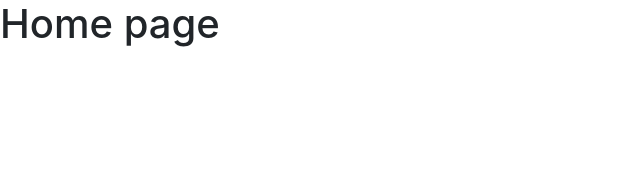
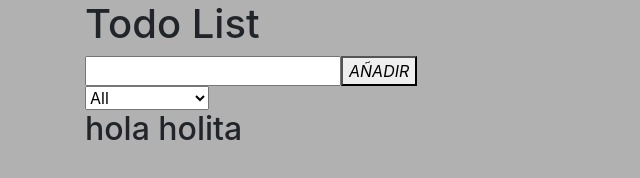
Before and after one commit to Carlos84sh/4G_TODO-LIST, a React app: page / in a window 1280 px wide. Shown: the whole page, without its empty margins (0-640 px from the left). Built offline with nearby package versions, Linux system fonts and the light colour scheme.

Commit message:
¿actualizacion?

```diff
--- /dev/null
+++ b/src/components/form.js
@@ -0,0 +1,34 @@
+import React, { useState } from "react";
+
+const Form = () => {
+
+
+    const [inputText, setInputText] = useState("");
+
+
+
+    const inputTextHandler = (e) => {
+        console.log(e.target.value);
+        setInputText(e.target.value);
+    }
+    return (
+        <div>
+            <form>
+                <input onClick={inputTextHandler} type="text" className="todo-input"/>
+                <button className="todo-button" type="submit">
+                    <i clasName="fas fa-plus-square">AÑADIR</i>
+                </button>
+
+                <div className="slect">
+                    <select name="todos" class="Filter-todo">
+                        <option value="all">All</option>
+                        <option value="completed">Completed</option>
+                        <option value="uncompleted">Uncompleted</option>
+                    </select>
+                </div>
+            </form>
+        </div>
+    );
+}
+
+export default Form;
--- a/src/components/home.js
+++ b/src/components/home.js
@@ -1,9 +1,11 @@
 import React from "react";
 
-export default function(props) {
+
+ export default function Home(props) {
+
     return (
-        <main className="page">
-            <h1>Home page</h1>
-        </main>
+                    <header>
+                        <h1>Todo List</h1>
+                    </header>
     )
 }
--- /dev/null
+++ b/src/components/todoList.js
@@ -0,0 +1,13 @@
+import React from "react";
+import form from "./form.js"
+
+const TodoList =() =>{
+    return(
+        <div className="todo-container">
+                <h2>hola holita</h2>
+            <ul className="todo-list"></ul>
+        </div>
+    );
+};
+
+export default TodoList;
--- a/src/index.html
+++ b/src/index.html
@@ -7,6 +7,10 @@
     <title>Home</title>
   </head>
   <body>
-    <div id="app"></div>
+    <div class="container">
+        <div id="app"></div>
+        <div id="formulario"></div>
+        <div id="todolist"></div>
+    </div>
   </body>
 </html>
--- a/src/main.js
+++ b/src/main.js
@@ -5,8 +5,19 @@ import "bootstrap";
 import "./style.css"
 
 import Home from "./components/home.js"
+import Form from "./components/form.js"
+import TodoList from "./components/todoList.js"
+
 
 const container = document.querySelector("#app");
 const component = <Home />;
 
+const formulario = document.querySelector("#formulario");
+const componentForm = <Form />;
+
+const todolist = document.querySelector("#todolist");
+const componentTodolist = <TodoList />;
+
 ReactDOM.render(component, container);
+ReactDOM.render(componentForm, formulario);
+ReactDOM.render(componentTodolist, todolist);
--- a/src/style.css
+++ b/src/style.css
@@ -1 +1,9 @@
 @import "~bootstrap/dist/css/bootstrap.min.css";
+
+body{
+    background: rgb(177, 177, 177);
+}
+
+header{
+    margin:;
+}
```
